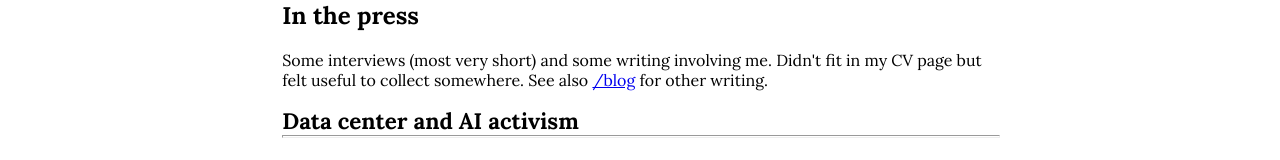
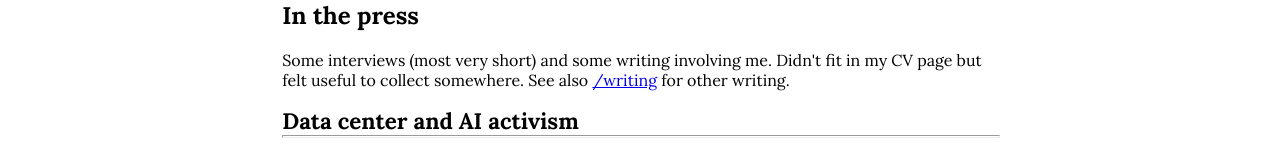
Before and after one commit to 18kimn/blog, a SvelteKit app: page /in-the-press in a window 1280 px wide. Shown: the part 201-361 px from the top of the page. Built offline with nearby package versions, Linux system fonts and the light colour scheme; a web font is replaced by a local one.

Commit message:
typo correction

```diff
--- a/src/routes/in-the-press/+page.svelte
+++ b/src/routes/in-the-press/+page.svelte
@@ -61,8 +61,8 @@
     <p>
       Some interviews (most very short) and some writing
       involving me. Didn't fit in my CV page but felt useful
-      to collect somewhere. See also <a href={resolve('/blog')}
-        >/blog</a
+      to collect somewhere. See also <a
+        href={resolve('/writing')}>/writing</a
       > for other writing.
     </p>
     {#each Object.entries(dt) as [topic, statusGroups] (topic)}
```
